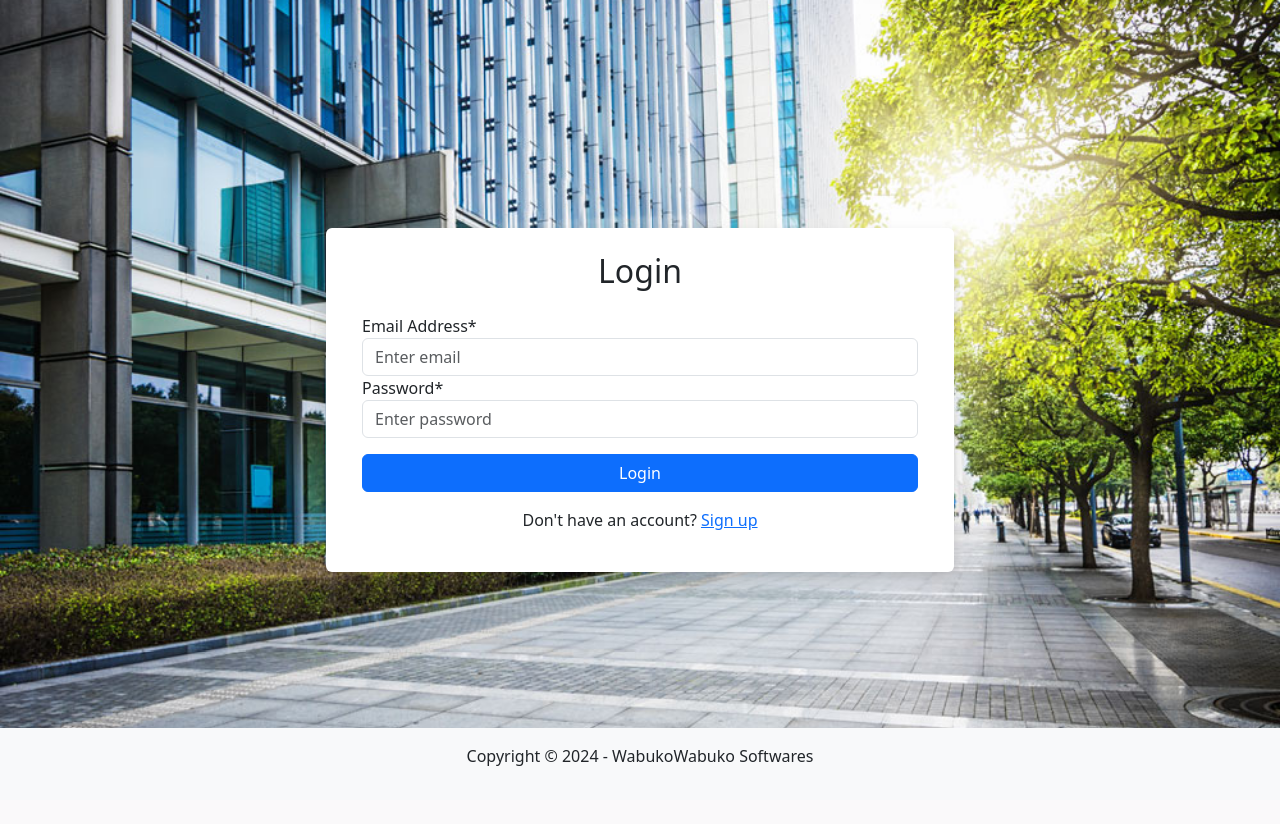
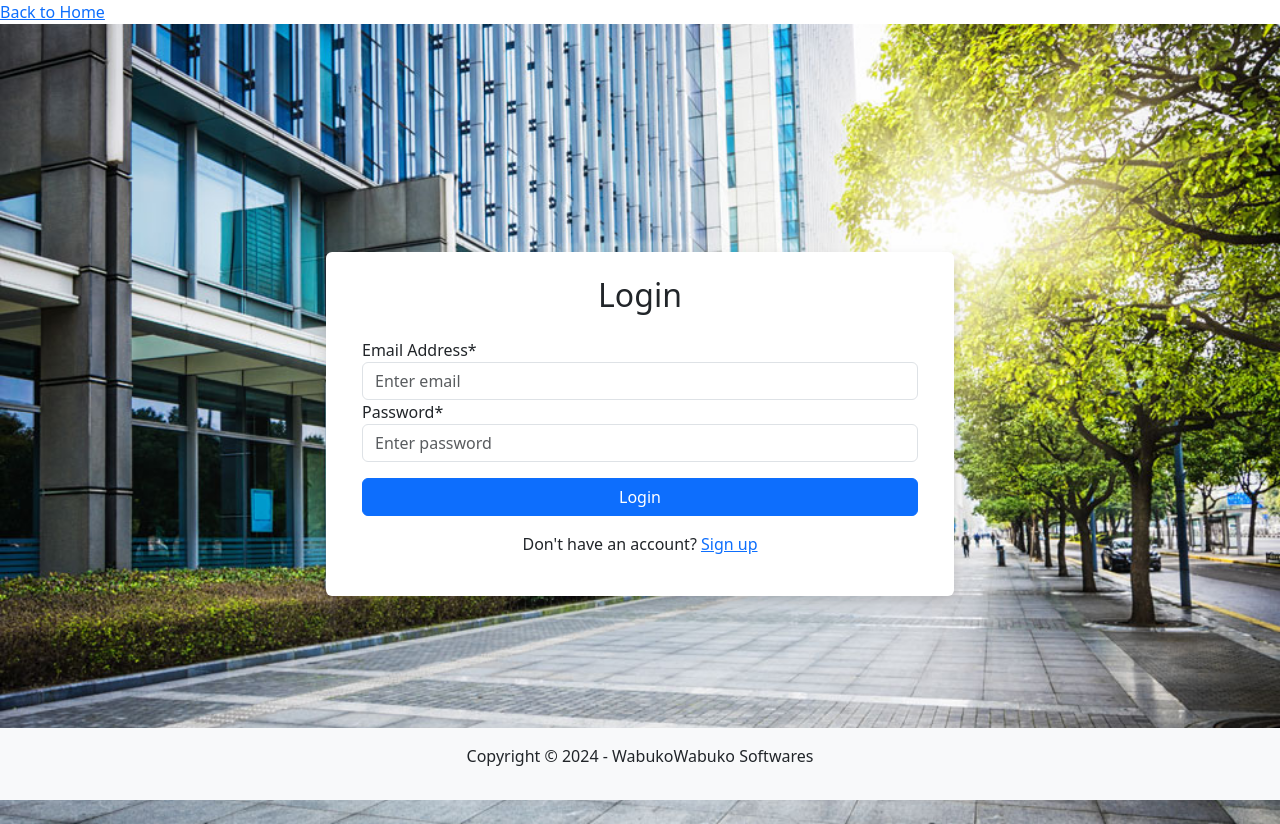
Before and after one commit to WabukoWabuko/AirBnB, a Django app: page /login/ in a window 1280 px wide. Before the commit the page ends 766 px from the top, so only its background shows below. Run offline with Django 4.2, Linux system fonts and the light colour scheme; some libraries are stand-ins or nearby versions.

Commit message:
some magic

```diff
--- /dev/null
+++ b/Admin/admin.py
@@ -0,0 +1,4 @@
+from django.contrib import admin
+from App.models import *
+
+# Register your models here.
--- /dev/null
+++ b/Admin/apps.py
@@ -0,0 +1,6 @@
+from django.apps import AppConfig
+
+
+class AdminConfig(AppConfig):
+    default_auto_field = 'django.db.models.BigAutoField'
+    name = 'Admin'
--- /dev/null
+++ b/Admin/models.py
@@ -0,0 +1,3 @@
+from django.db import models
+
+# Create your models here.
--- /dev/null
+++ b/Admin/tests.py
@@ -0,0 +1,3 @@
+from django.test import TestCase
+
+# Create your tests here.
--- /dev/null
+++ b/Admin/urls.py
@@ -0,0 +1,6 @@
+from django.contrib import admin
+from django.urls import path, include
+
+urlpatterns = [
+    path('', include('Admin.urls')),
+]
--- /dev/null
+++ b/Admin/views.py
@@ -0,0 +1,3 @@
+from django.shortcuts import render
+
+# Create your views here.
--- a/AirBnB/settings.py
+++ b/AirBnB/settings.py
@@ -30,6 +30,7 @@ INSTALLED_APPS = [
     'crispy_forms',
     'crispy_bootstrap4',
     'django_daraja',
+    'Admin',
 ]
 
 MIDDLEWARE = [
--- a/App/templates/baseForLogins.html
+++ b/App/templates/baseForLogins.html
@@ -27,7 +27,7 @@
                 margin: 5px;
                 border-radius: 5px;
                 font-size: 16px;
-        width: 300px;  /* You can adjust the width */
+                width: 300px;
                 display: inline-block;
                 animation: fadeIn 0.5s ease-out;
             }
@@ -47,12 +47,25 @@
                 0% { opacity: 0; }
                 100% { opacity: 1; }
             }
+
+            .top-center-link {
+                position: absolute;
+                top: 10px;
+                left: 50%;
+                transform: translateX(-50%);
+                z-index: 1000;
+                font-size: 16px;
+            }
         </style>
     {% endblock style %}
 
 </head>
 <body>
 
+    <!-- Top Center Link to Index Page -->
+    <div class="top-center-link">
+        <a href="{% url 'index_page' %}" class="top-center-link">Back to Home</a>
+    </div>
 
     {% block body %}
         {% if messages %}
@@ -76,7 +89,6 @@
         {% endif %}
     {% endblock body %}
 
-
     <footer class="text-center fixed-bottom py-3 bg-light">
         <p>Copyright © 2024 - WabukoWabuko Softwares</p>
     </footer>
--- a/App/templates/indexbase.html
+++ b/App/templates/indexbase.html
@@ -135,6 +135,7 @@
             <a href="#" class="tag-cloud-link">house</a>
             <a href="#" class="tag-cloud-link">place</a>
             <a href="#" class="tag-cloud-link">drinks</a>
+            <a href="#" class="tag-cloud-link">Admin</a>
           </div>
                 </div>
                 <div class="col-md-6 col-lg-3 mb-md-0 mb-4">
--- a/App/views.py
+++ b/App/views.py
@@ -95,7 +95,7 @@ def SignUp(request):
                     return redirect('signup_page')
                 form.save()
                 messages.success(request, "Account created successfully!")
-                return redirect('id_verification_page')
+                return redirect('login_page')
             else:
                 messages.error(request, "Passwords do not match.")
     else:
@@ -106,21 +106,19 @@ def IDVerification(request):
     if request.method == "POST":
         form = IdentityVerificationForm(request.POST, request.FILES)
         if form.is_valid():
-            # Process the form data (e.g., save files, validate, etc.)
-            phone = form.cleaned_data.get("phone_number")
+            # Get or create the user object based on email or other unique data
+            user_email = request.POST.get("email")  # Email passed as hidden input or from form data
+            user = get_object_or_404(User, email=user_email)
+
+            # Save the verification details
             id_document = form.cleaned_data.get("id_card")
             photo = form.cleaned_data.get("current_photo")
 
-            # Add your verification logic here
-
-            # Saving the verification details related to the logged-in user
-            verification_record = form.save(commit=False) # When True, commit to the DB else not
-            verification_record.save()
-
-             # Get the logged-in user's email
-            user_email = request.user.email
-            #verification_record.email = user_email  # Associate with the logged-in user's email
-
+            UserVerification.objects.create(
+                email=user,
+                id_document=id_document,
+                photo=photo,
+            )
 
             messages.success(request, "Verification submitted successfully!")
             return redirect("login_page")  # Adjust as needed
```
Also changed, not shown: Admin/__init__.py (added), Admin/migrations/__init__.py (added), db.sqlite3. Lines whose indentation alone changed are shown as unchanged.
